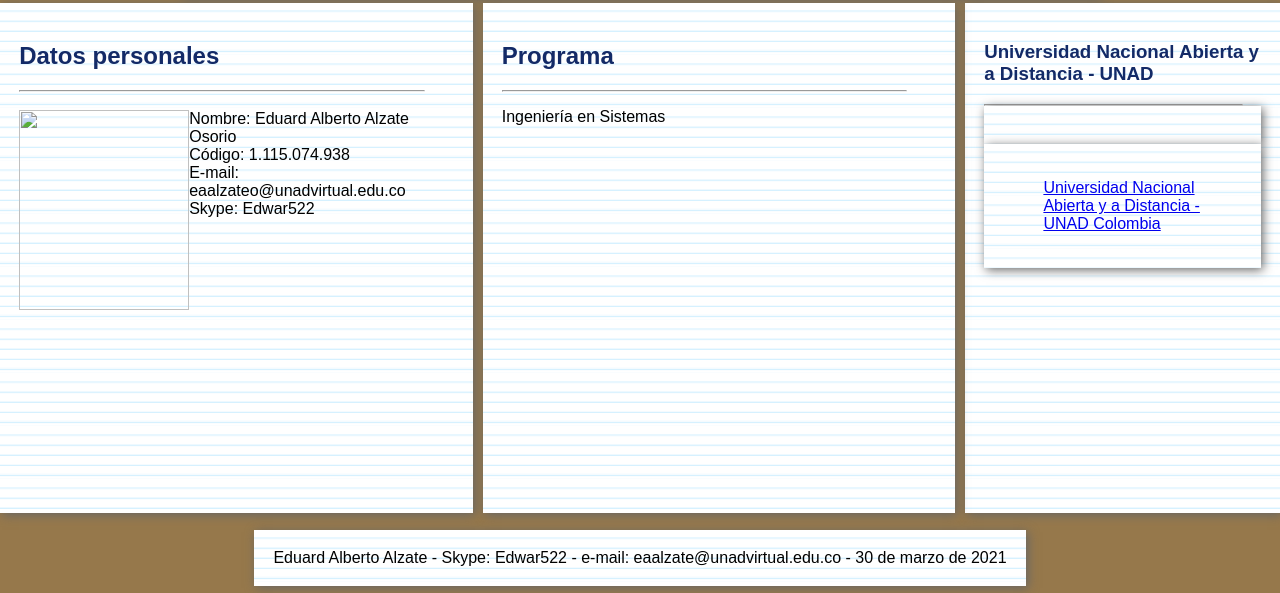
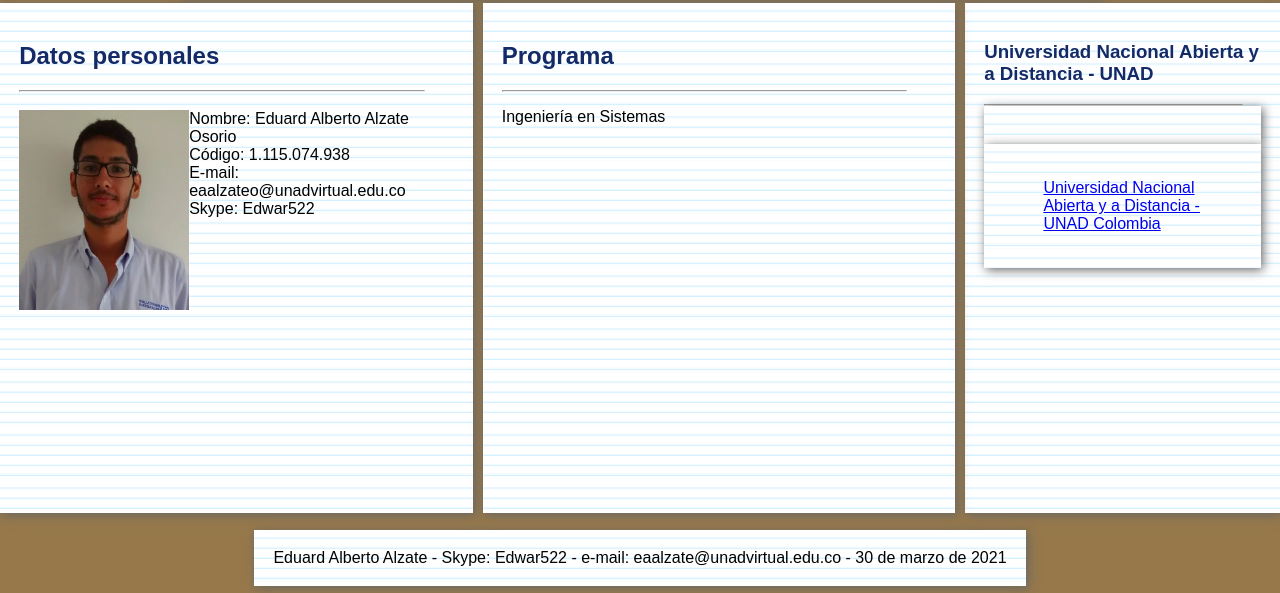
Before and after one commit to eaalzateo/DSW-EduardAlzate, a plain HTML site: page fase3/autor.html in a window 1280 px wide. Shown: the part 207-800 px from the top of the page. Drawn offline with Linux system fonts and the light colour scheme.

Commit message:
Update autor.html

```diff
--- a/fase3/autor.html
+++ b/fase3/autor.html
@@ -45,7 +45,7 @@
 
     <h2 class="titulos">Datos personales</h2>
     <hr /><br />
-      <img src="imgs/foto.png" width="170px" height="200px" align="left" />
+      <img src="img/Foto.png" width="170px" height="200px" align="left" />
       Nombre: Eduard Alberto Alzate Osorio <br />
       C&oacute;digo: 1.115.074.938<br />
       E-mail: eaalzateo@unadvirtual.edu.co<br />
```
